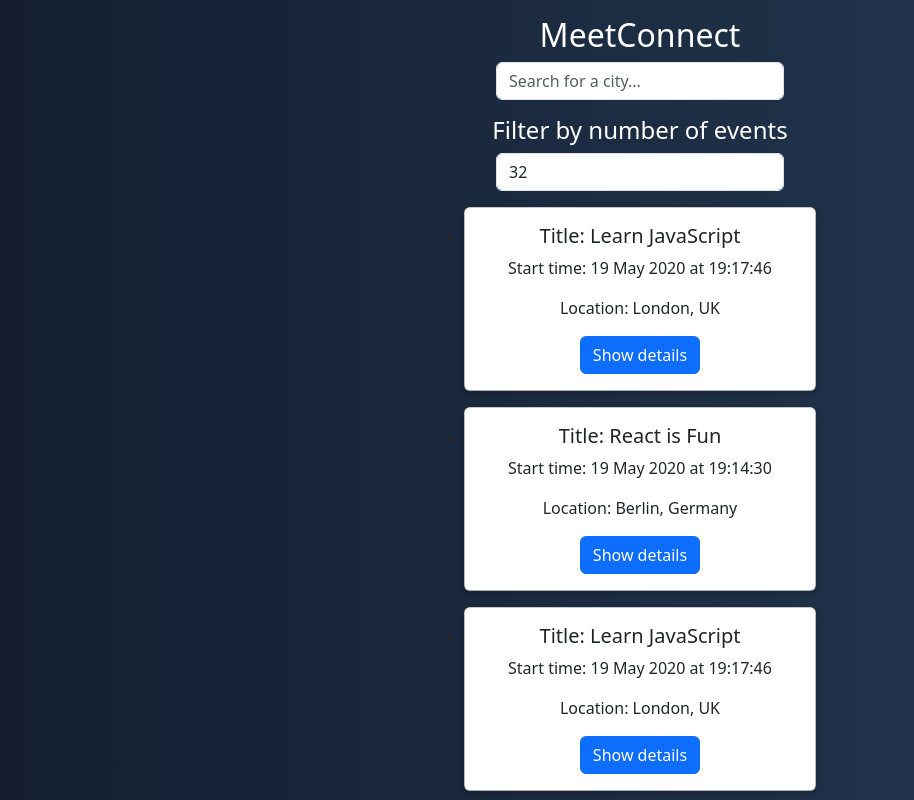
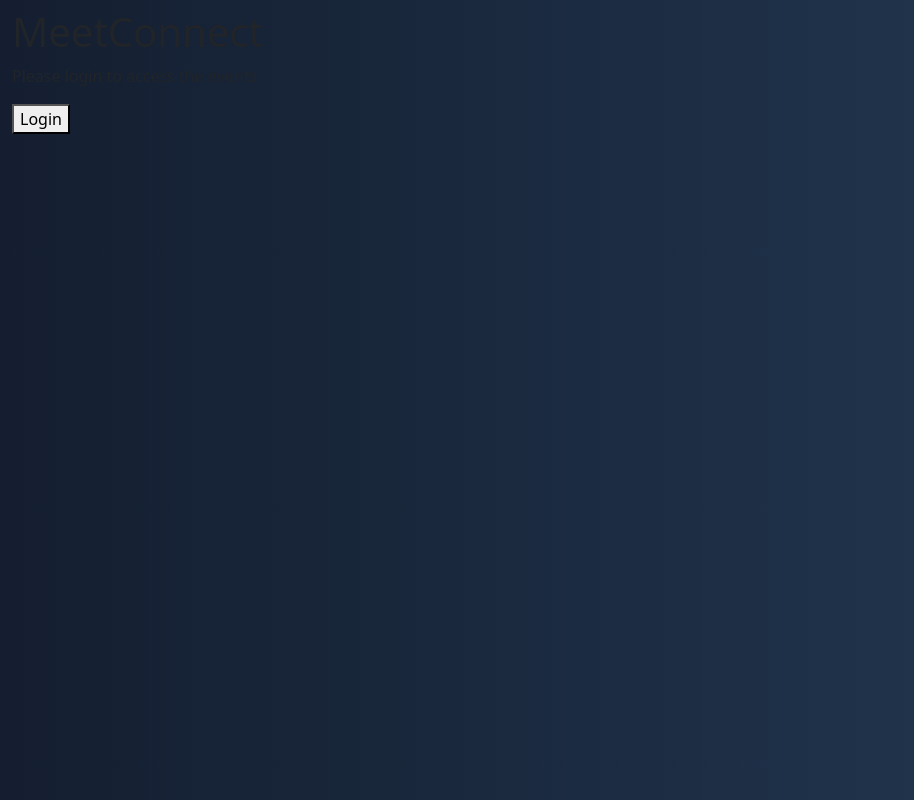
Before and after one commit to tompra/meet_connect, a React (Create React App) app: page / in a window 1280 px wide. Shown: the top 800 px of the page, without its empty margins (0-914 px from the left). Built offline with nearby package versions, Linux system fonts and the light colour scheme; what atatus-spa would draw is missing.

Commit message:
Add welcome component

```diff
--- a/src/App.js
+++ b/src/App.js
@@ -4,8 +4,9 @@
 import CitySearch from './CitySearch';
 import NumberOfEvents from './NumberOfEvents';
 import { useEffect, useState } from 'react';
-import { getEvents, extractLocations } from './api';
+import { getEvents, extractLocations, getAccessToken } from './api';
 import { InfoAlert, WarningAlert, DangerAlert } from './Alert';
+import Welcome from './Welcome';
 
 const App = () => {
     const [events, setEvents] = useState([]);
@@ -34,6 +35,8 @@
         }
     };
 
+    console.log(localStorage.getItem('access_token'));
+
     useEffect(() => {
         let dangerTxt;
         if (navigator.onLine) {
@@ -48,8 +51,14 @@
     return (
         <div className='App container-fluid pt-2 '>
             <div className='row d-flex flex-column justify-content-center align-items-center'>
+                {!localStorage.getItem('access_token') ? (
+                    <Welcome getAccessToken={() => getAccessToken()} />
+                ) : (
+                    <>
                         <div className='col-md-4 alerts-container'>
-                    {infoAlert.length ? <InfoAlert text={infoAlert} /> : null}
+                            {infoAlert.length ? (
+                                <InfoAlert text={infoAlert} />
+                            ) : null}
                             {warningAlert.length ? (
                                 <WarningAlert text={warningAlert} />
                             ) : null}
@@ -73,6 +82,8 @@
                         <div className='col-md-6'>
                             <EventList events={events} />
                         </div>
+                    </>
+                )}
             </div>
         </div>
     );
--- /dev/null
+++ b/src/Welcome.js
@@ -0,0 +1,11 @@
+const Welcome = ({ getAccessToken }) => {
+    return (
+        <div>
+            <h1>MeetConnect</h1>
+            <p>Please login to access the events</p>
+            <button onClick={() => getAccessToken()}>Login</button>
+        </div>
+    );
+};
+
+export default Welcome;
--- a/src/api.js
+++ b/src/api.js
@@ -56,6 +56,7 @@
                     'https://bfumnimxia.execute-api.eu-central-1.amazonaws.com/dev/api/get-auth-url'
                 );
                 const result = await response.json();
+                console.log('result.authUrl', result.authUrl);
                 const { authUrl } = result;
                 return (window.location.href = authUrl);
             }
```
Lines whose indentation alone changed are shown as unchanged.
